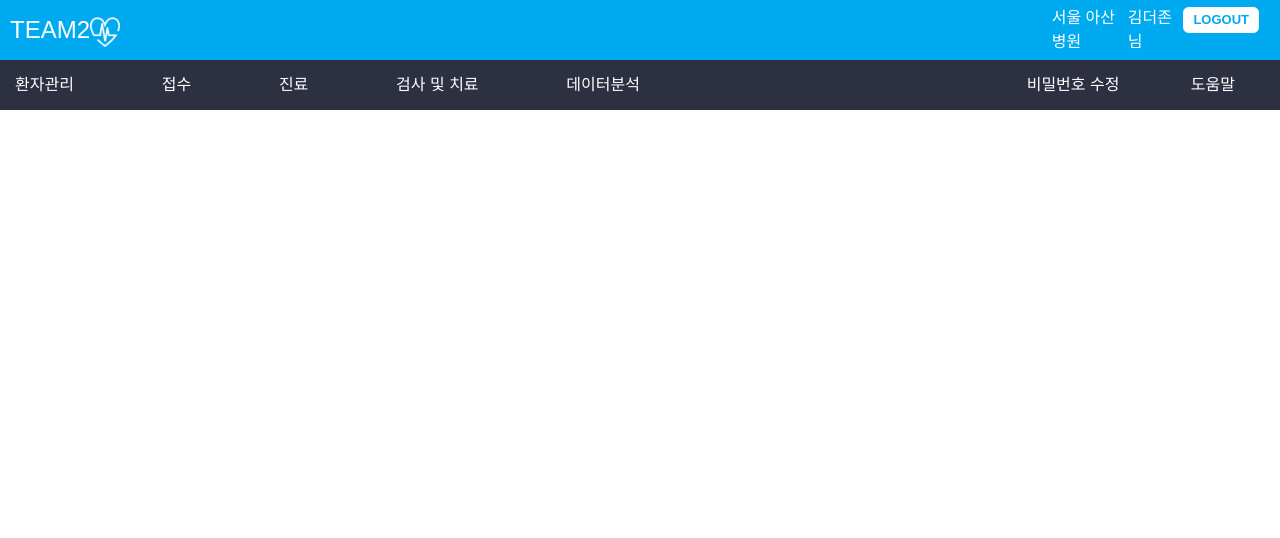
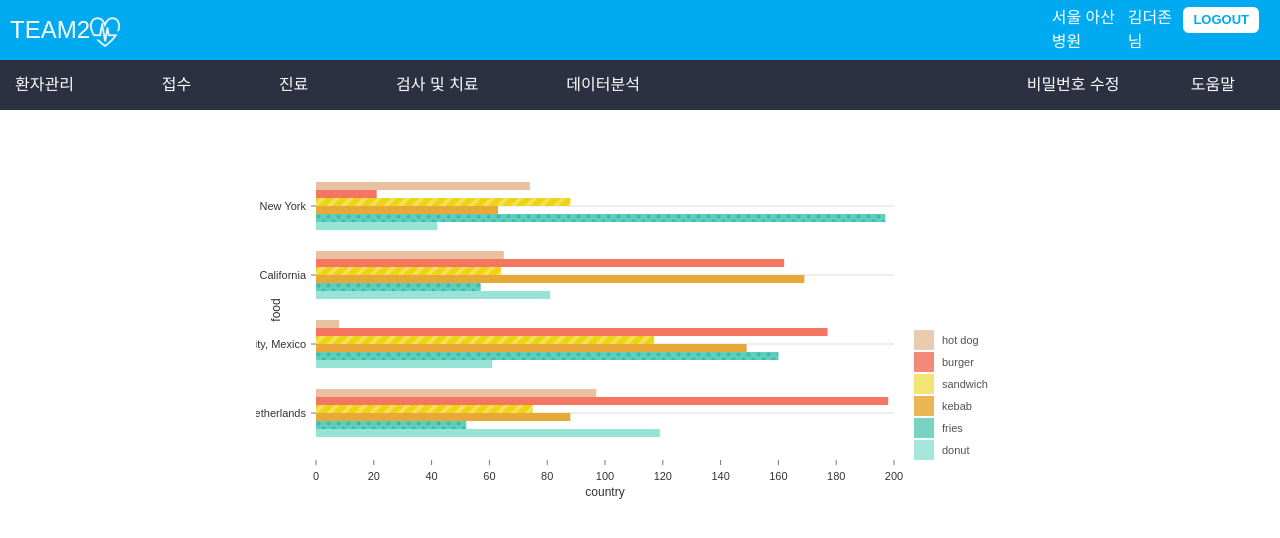
Before and after one commit to JongHyun94/Final_Team2_FrontEnd, a React (Create React App) app: page /DataAnalysis in a window 1280 px wide. Shown: the top 538 px of the page. Built offline with nearby package versions, Linux system fonts and the light colour scheme.

Commit message:
[update] 진료, 차트

```diff
--- a/package.json
+++ b/package.json
@@ -3,6 +3,9 @@
   "version": "0.1.0",
   "private": true,
   "dependencies": {
+    "@nivo/bar": "^0.70.1",
+    "@nivo/core": "^0.70.1",
+    "@nivo/pie": "^0.70.1",
     "@testing-library/jest-dom": "^5.11.4",
     "@testing-library/react": "^11.1.0",
     "@testing-library/user-event": "^12.1.10",
--- a/src/views/DataAnalysis/Data4.js
+++ b/src/views/DataAnalysis/Data4.js
@@ -1,8 +1,177 @@
-function Data4(props) {
-  return (
-    <>
-    </>
-  );
+import React, { useState, useEffect } from "react";
+import { ResponsiveBar } from "@nivo/bar";
+const data = [
+  {
+    country: "Amsterdam, Netherlands",
+    "hot dog": 97,
+    "hot dogColor": "hsl(347, 70%, 50%)",
+    burger: 198,
+    burgerColor: "hsl(103, 70%, 50%)",
+    sandwich: 75,
+    sandwichColor: "hsl(336, 70%, 50%)",
+    kebab: 88,
+    kebabColor: "hsl(123, 70%, 50%)",
+    fries: 52,
+    friesColor: "hsl(8, 70%, 50%)",
+    donut: 119,
+    donutColor: "hsl(111, 70%, 50%)"
+  },
+  {
+    country: "Mexico City, Mexico",
+    "hot dog": 8,
+    "hot dogColor": "hsl(165, 70%, 50%)",
+    burger: 177,
+    burgerColor: "hsl(204, 70%, 50%)",
+    sandwich: 117,
+    sandwichColor: "hsl(228, 70%, 50%)",
+    kebab: 149,
+    kebabColor: "hsl(57, 70%, 50%)",
+    fries: 160,
+    friesColor: "hsl(34, 70%, 50%)",
+    donut: 61,
+    donutColor: "hsl(207, 70%, 50%)"
+  },
+  {
+    country: "Fetters Hot Springs-Agua Caliente, California",
+    "hot dog": 65,
+    "hot dogColor": "hsl(274, 70%, 50%)",
+    burger: 162,
+    burgerColor: "hsl(206, 70%, 50%)",
+    sandwich: 64,
+    sandwichColor: "hsl(239, 70%, 50%)",
+    kebab: 169,
+    kebabColor: "hsl(264, 70%, 50%)",
+    fries: 57,
+    friesColor: "hsl(92, 70%, 50%)",
+    donut: 81,
+    donutColor: "hsl(120, 70%, 50%)"
+  },
+  {
+    country: "Manhattan, New York",
+    "hot dog": 74,
+    "hot dogColor": "hsl(18, 70%, 50%)",
+    burger: 21,
+    burgerColor: "hsl(191, 70%, 50%)",
+    sandwich: 88,
+    sandwichColor: "hsl(132, 70%, 50%)",
+    kebab: 63,
+    kebabColor: "hsl(94, 70%, 50%)",
+    fries: 197,
+    friesColor: "hsl(46, 70%, 50%)",
+    donut: 42,
+    donutColor: "hsl(290, 70%, 50%)"
+  }
+];
+function Data4() {
+    return(
+      <header className="App-header">
+        <div
+          style={{
+            width: "60%",
+            height: "400px",
+            color: "#000",
+            margin: "0 auto"
+          }}
+        >
+          <ResponsiveBar
+            data={data}
+            keys={["hot dog", "burger", "sandwich", "kebab", "fries", "donut"]}
+            indexBy="country"
+            margin={{ top: 50, right: 130, bottom: 50, left: 60 }}
+            padding={0.3}
+            groupMode="grouped"
+            layout="horizontal"
+            valueScale={{ type: "linear" }}
+            indexScale={{ type: "band", round: true }}
+            colors={{ scheme: "nivo" }}
+            defs={[
+              {
+                id: "dots",
+                type: "patternDots",
+                background: "inherit",
+                color: "#38bcb2",
+                size: 4,
+                padding: 1,
+                stagger: true
+              },
+              {
+                id: "lines",
+                type: "patternLines",
+                background: "inherit",
+                color: "#eed312",
+                rotation: -45,
+                lineWidth: 6,
+                spacing: 10
+              }
+            ]}
+            fill={[
+              {
+                match: {
+                  id: "fries"
+                },
+                id: "dots"
+              },
+              {
+                match: {
+                  id: "sandwich"
+                },
+                id: "lines"
+              }
+            ]}
+            borderColor={{ from: "color", modifiers: [["darker", 1.6]] }}
+            axisTop={null}
+            axisRight={null}
+            axisBottom={{
+              tickSize: 5,
+              tickPadding: 5,
+              tickRotation: 0,
+              legend: "country",
+              legendPosition: "middle",
+              legendOffset: 32
+            }}
+            axisLeft={{
+              tickSize: 5,
+              tickPadding: 5,
+              tickRotation: 0,
+              legend: "food",
+              legendPosition: "middle",
+              legendOffset: -40
+            }}
+            labelSkipWidth={12}
+            labelSkipHeight={12}
+            labelTextColor={{ from: "color", modifiers: [["darker", 1.6]] }}
+            legends={[
+              {
+                dataFrom: "keys",
+                anchor: "bottom-right",
+                direction: "column",
+                justify: false,
+                translateX: 120,
+                translateY: 0,
+                itemsSpacing: 2,
+                itemWidth: 100,
+                itemHeight: 20,
+                itemDirection: "left-to-right",
+                itemOpacity: 0.85,
+                symbolSize: 20,
+                effects: [
+                  {
+                    on: "hover",
+                    style: {
+                      itemOpacity: 1
+                    }
+                  }
+                ]
+              }
+            ]}
+            animate={true}
+            motionStiffness={90}
+            motionDamping={15}
+          />
+        </div>
+      </header>
+
+
+    );
 }
-
 export default Data4;
--- a/src/views/Treatment/TreatmentModal.css
+++ b/src/views/Treatment/TreatmentModal.css
@@ -1,20 +1,14 @@
-.TreatmentImgReadmain{
-
-}
-
-
 
 .TreatmentImgReadmain > .modal {
-  /* display: none; */
-  /* position: fixed; */
-  /* top: 0;
+  display: none;
+  position: fixed;
+  top: 0;
   right: 0;
   bottom: 0;
-  left: 0; */
-  /* z-index: 99; */
-  /* background-color: rgba(0, 0, 0, 0.6); */
+  left: 0;
+  z-index: 99;
+  background-color: rgba(0, 0, 0, 0.6);
 
-  width: 1000px;
 }
 .TreatmentImgReadmain > .modal > button {
   /* outline: none; */
@@ -31,32 +25,13 @@
   animation: modal-show .3s;
   overflow: hidden;
 }
-/* .modal > section > header {
-  position: relative;
-  padding: 16px 64px 16px 16px;
-  background-color: #f1f1f1;
-  font-weight: 700;
-} */
-/* .modal > section > header button {
-  position: absolute;
-  top: 15px;
-  right: 15px;
-  width: 30px;
-  font-size: 21px;
-  font-weight: 700;
-  text-align: center;
-  color: #999;
-  background-color: transparent;
-} */
+
 .TreatmentImgReadmain > .modal > section > main {
   padding: 16px;
   /* border-bottom: 1px solid #dee2e6;
   border-top: 1px solid #dee2e6; */
 }
-/* .modal > section > footer {
-  padding: 12px 16px;
-  text-align: right;
-} */
+
 .TreatmentImgReadmain > .modal > section > main> button {
   padding: 6px 12px;
   color: #fff;
@@ -64,7 +39,7 @@
   border-radius: 5px;
   font-size: 13px;
 }
-.TreatmentImgReadmain > .modal.openModal {
+.TreatmentImgReadmain.modal.openModal {
   display: flex;
   align-items: center;
   /* 팝업이 열릴때 스르륵 열리는 효과 */
```
Also changed, not shown: src/views/DataAnalysis/index.js (+11 -2 lines), 1 other file (tests, documents, lock files or other folders).
